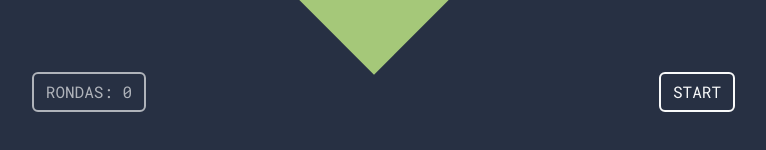
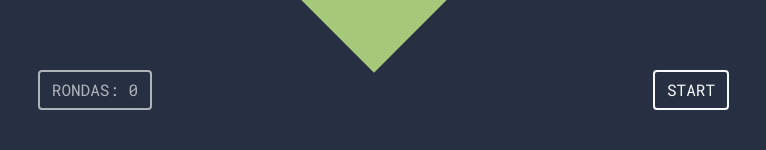
Before and after one commit to Iara-Pou/juego-simon-dice, a website: page index.html in a window 1280 px wide. Shown: the part 526-676 px from the top of the page, without its empty margins (266-1032 px from the left). Drawn offline with nearby package versions, Linux system fonts and the light colour scheme.

Commit message:
Sumo cdn de bootstrap

```diff
--- a/index.html
+++ b/index.html
@@ -9,6 +9,9 @@
     <link href="https://fonts.googleapis.com/css2?family=Press+Start+2P&family=Roboto+Mono:wght@400;500&display=swap"
         rel="stylesheet">
     <link href="./node_modules/bootstrap/dist/css/bootstrap.css" rel="stylesheet" crossorigin="anonymous">
+<!--  -->
+    <link href="https://cdn.jsdelivr.net/npm/bootstrap@5.0.2/dist/css/bootstrap.min.css" rel="stylesheet" integrity="sha384-EVSTQN3/azprG1Anm3QDgpJLIm9Nao0Yz1ztcQTwFspd3yD65VohhpuuCOmLASjC" crossorigin="anonymous">
+<!--  -->
     <link rel="stylesheet" href="./styles.css">
 </head>
 
```
